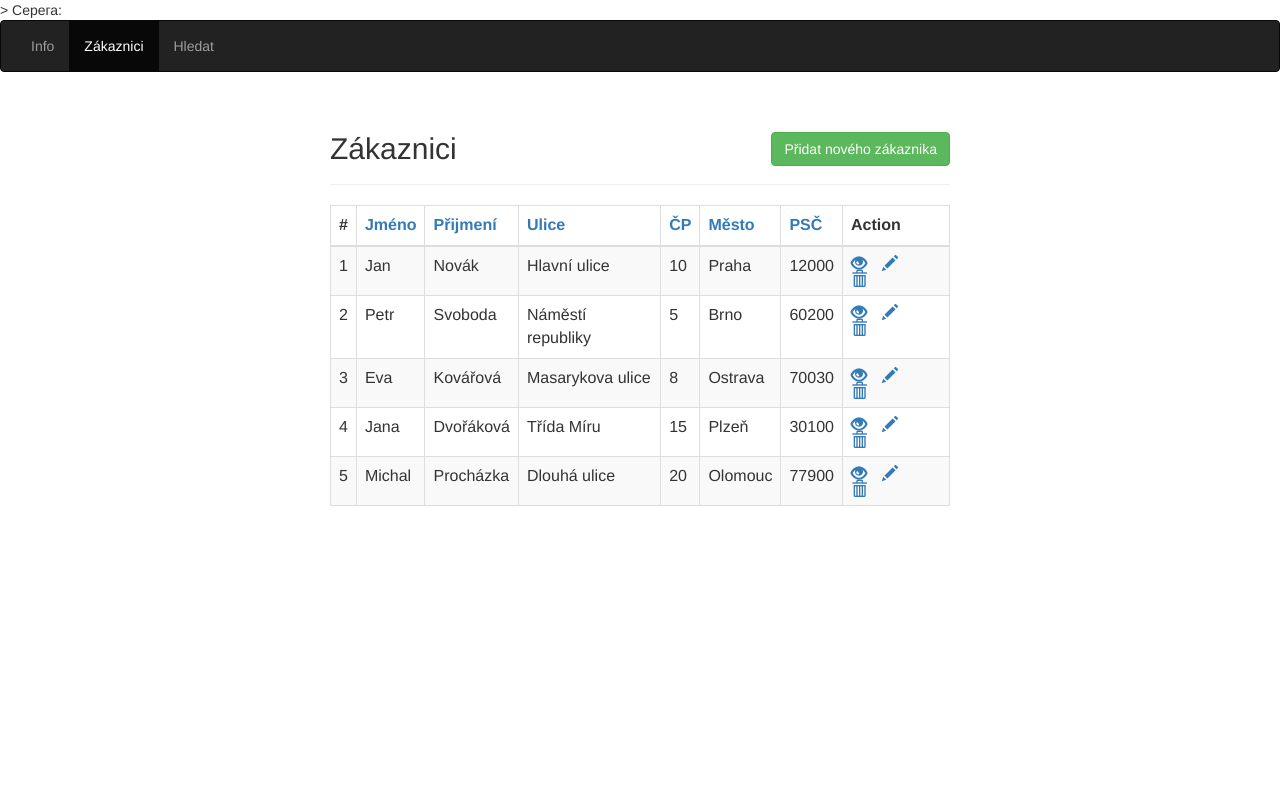
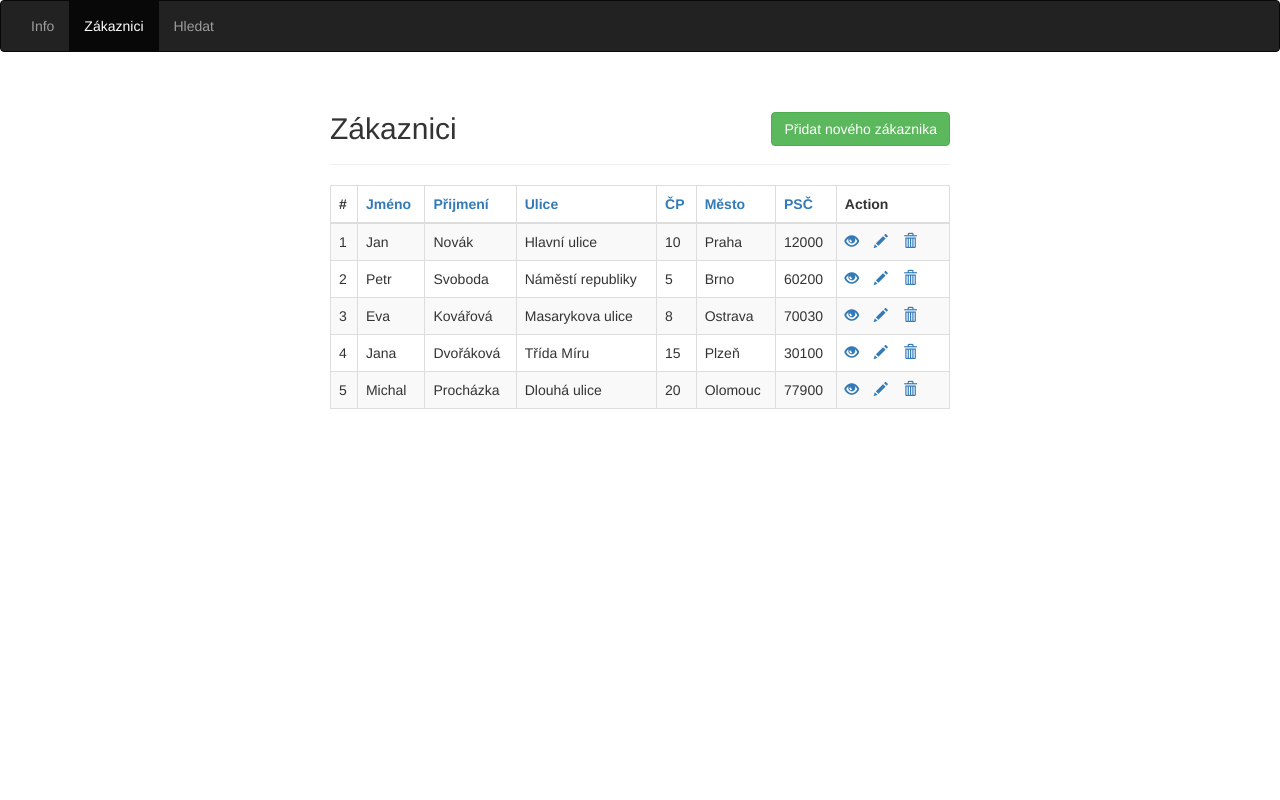
Before and after one commit to coldgoddess/AP5TW_Pachytskaya, a PHP site: page /main.php in a window 1280 px wide. Run offline with PHP 8.4, Linux system fonts and the light colour scheme; data comes from the database, SQL or seed files in the repository.

Commit message:
Update main.php

```diff
--- a/CRUD (SQL, PHP)/CRUD (SQL, PHP)/main.php
+++ b/CRUD (SQL, PHP)/CRUD (SQL, PHP)/main.php
@@ -1,4 +1,3 @@
-> Серега:
 <!DOCTYPE html>
 <html lang="en">
 <head>
```
